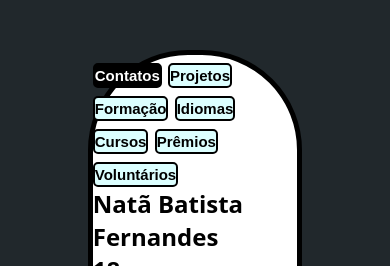
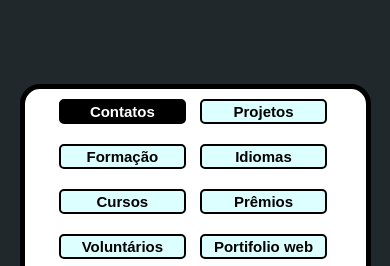
Before and after one commit to batista29/curriculo, a plain HTML site: page index.html in a window 390 px wide. Shown: the part 161-427 px from the top of the page. Drawn offline with Linux system fonts and the light colour scheme.

Commit message:
versão web mobile feita

```diff
--- a/index.html
+++ b/index.html
@@ -6,6 +6,7 @@
         <meta name="viewport" content="width=device-width, initial-scale=1.0">
         <title>Curriculo</title>
         <link rel="stylesheet" href="style.css">
+        <link rel="stylesheet" href="mobile.css">
     </head>
 
     <body onload="carregar()">
@@ -13,13 +14,21 @@
             <main>
                 <div class="infos">
                     <div class="botoes">
-                        <button onclick="carregar(this.value)" id="btn-contatos" value="1">Contatos</button>
-                        <button onclick="carregar(this.value)" id="btn-projetos" value="2">Projetos</button>
-                        <button onclick="carregar(this.value)" id="btn-formacao" value="3">Formação</button>
-                        <button onclick="carregar(this.value)" id="btn-idiomas" value="4">Idiomas</button>
-                        <button onclick="carregar(this.value)" id="btn-cursos" value="5">Cursos</button>
-                        <button onclick="carregar(this.value)" id="btn-premios" value="6">Prêmios</button>
-                        <button onclick="carregar(this.value)" id="btn-voluntarios" value="7">Voluntários</button>
+                        <button onclick="carregar(this.value)" id="btn-contatos"
+                            value="1">Contatos</button>
+                        <button onclick="carregar(this.value)" id="btn-projetos"
+                            value="2">Projetos</button>
+                        <button onclick="carregar(this.value)" id="btn-formacao"
+                            value="3">Formação</button>
+                        <button onclick="carregar(this.value)" id="btn-idiomas"
+                            value="4">Idiomas</button>
+                        <button onclick="carregar(this.value)" id="btn-cursos"
+                            value="5">Cursos</button>
+                        <button onclick="carregar(this.value)" id="btn-premios"
+                            value="6">Prêmios</button>
+                        <button onclick="carregar(this.value)"
+                            id="btn-voluntarios" value="7">Voluntários</button>
+                        <button><a href="https://batista29.github.io">Portifolio web</a></button>
                     </div>
                     <table>
                         <ul class="pag-1 pag">
--- /dev/null
+++ b/mobile.css
@@ -0,0 +1,34 @@
+@media only screen and (max-width: 480px) {
+    body {
+        font-family: system-ui, -apple-system, BlinkMacSystemFont, 'Segoe UI', Roboto, Oxygen, Ubuntu, Cantarell, 'Open Sans', 'Helvetica Neue', sans-serif;
+        font-weight: bold;
+        font-size: x-large;
+    }
+
+    .infos {
+        display: grid;
+        background-color: rgb(255, 255, 255);
+        height: fit-content;
+        width: 90%;
+        justify-content: center;
+        align-items: center;
+        border-radius: 20px;
+        border: 5px solid rgb(0, 0, 0);
+    }
+
+    button {
+        background-color: rgb(220, 255, 255);
+        border-radius: 5px;
+        border: 2px solid black;
+        font-size: 15px;
+        height: 25px;
+        width: 90%;
+        font-weight: bold;
+        margin: 10px 5px 10px 5px;
+    }
+
+    .botoes{
+        display: grid;
+        grid-template-columns: 1fr 1fr;
+    }
+}
--- a/style.css
+++ b/style.css
@@ -33,6 +33,11 @@ main{
     display: table-row;
 }
 
+.botoes>button>a{
+    text-decoration: none;
+    color: black;
+}
+
 button{
     background-color: rgb(220, 255, 255);
     border-radius: 5px;
@@ -41,6 +46,7 @@ button{
     height: 25px;
     width: fit-content;
     font-weight: bold;
+    cursor: pointer;
 }
 
 .button-select{
```
